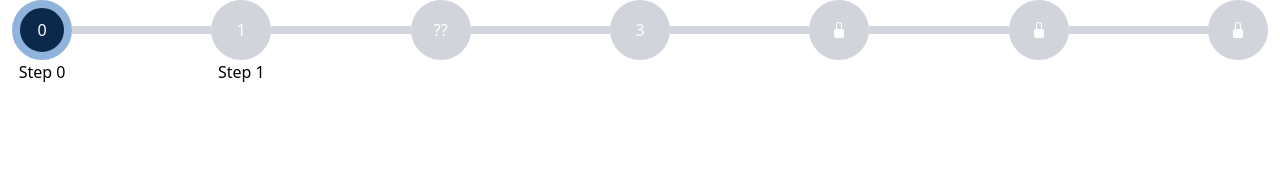
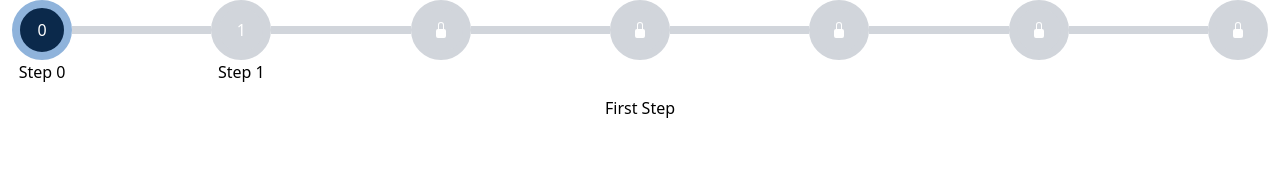
Before and after one commit to tkwant/react-steps, a React (Vite) app: page / in a window 1280 px wide. Shown: the top 170 px of the page. Built offline with nearby package versions, Linux system fonts and the light colour scheme.

Commit message:
expand demo

```diff
--- a/src/App.tsx
+++ b/src/App.tsx
@@ -3,17 +3,39 @@ import { Stepper, Step } from "./Stepper/Stepper";
 interface Props {}
 const App: React.FC<Props> = () => {
   const [curStep, setCurStep] = useState(0);
+  const [step2Data, setStep2Data] = useState("");
+  const renderContent = () => {
+    switch (curStep) {
+      case 0:
+        return <div className="flex justify-center mt-3">First Step</div>;
+      case 1:
+        return (
+          <div className="flex justify-center mt-3">
+            <p className="mr-2">My Validation: </p>
+            <input
+              className="border-4 border-red-300"
+              onChange={(e) => setStep2Data(e.currentTarget.value)}
+              value={step2Data}
+            />
+          </div>
+        );
+      default:
+        return null;
+    }
+  };
+
   return (
     <>
       <Stepper curStep={curStep} setCurStep={setCurStep}>
         <Step label="Step 0 " />
         <Step label="Step 1" />
-        <Step>??</Step>
-        <Step />
+        <Step locked={step2Data === ""}>??</Step>
+        <Step locked={curStep < 2} />
         <Step locked={curStep < 3} />
         <Step locked={curStep < 4} />
         <Step locked={curStep < 5} />
       </Stepper>
+      {renderContent()}
     </>
   );
 };
```
